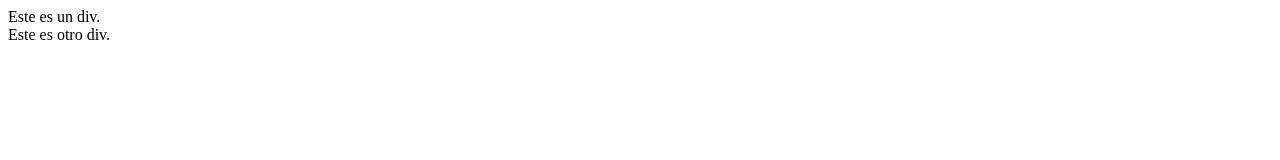
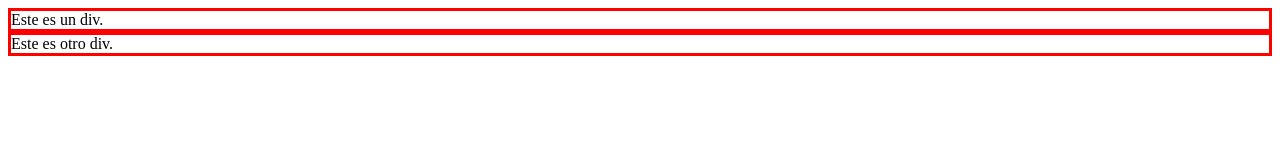
Before and after one commit to ivancito22/bootcamp-java, a plain HTML site: page css3/ex04/index.html in a window 1280 px wide. Drawn offline with Linux system fonts and the light colour scheme.

Commit message:
fix: css3-sheet01-ex04

```diff
--- a/css3/ex04/index.html
+++ b/css3/ex04/index.html
@@ -7,7 +7,10 @@ ial-scale=1.0">
 <title>Ejercicio 4</title>
 
 <style>
-
+    div {
+        border: solid;
+        border-color: red;
+    }
 /* Aquí van tus estilos CSS */
 </style>
 </head>
```
